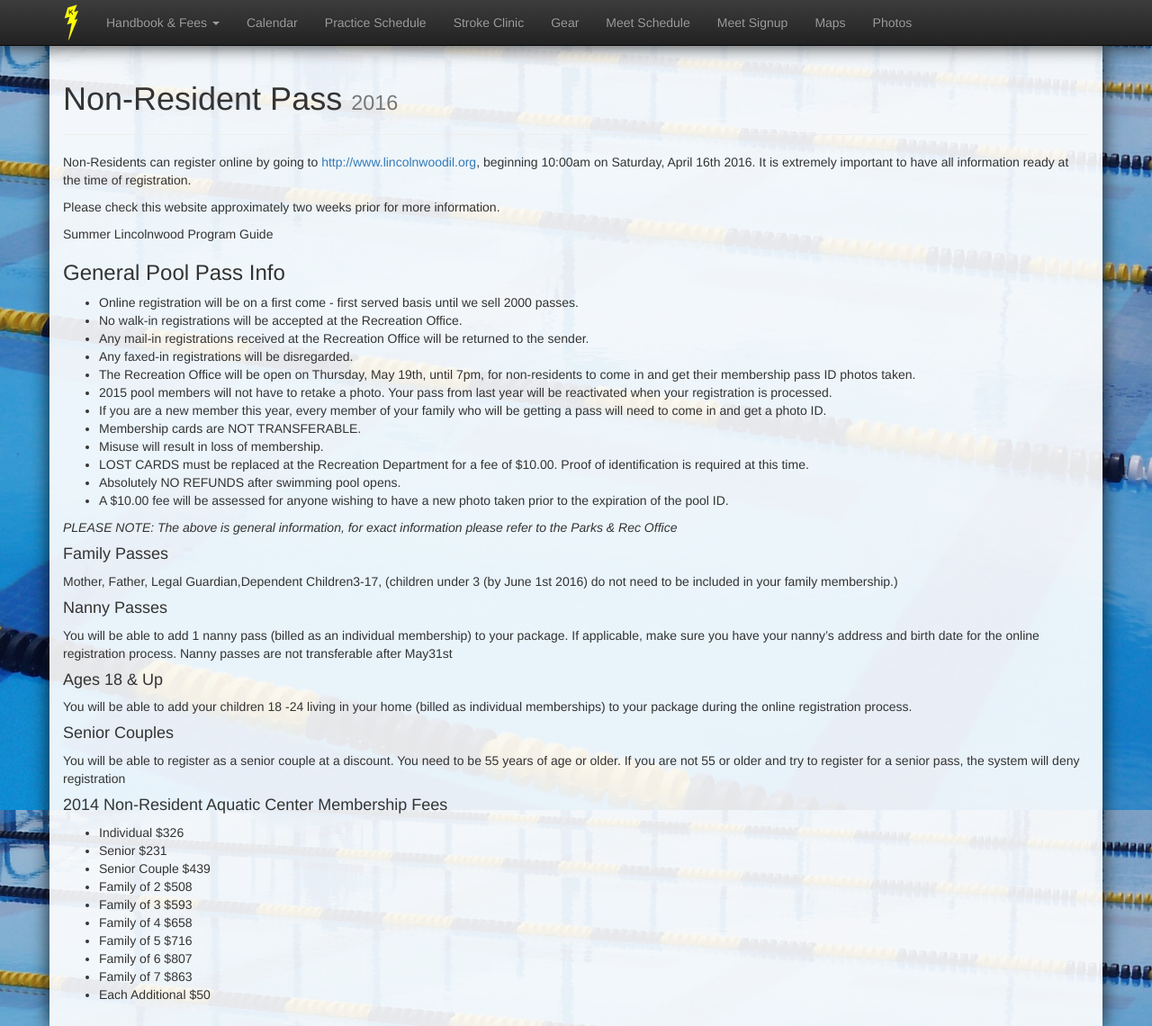
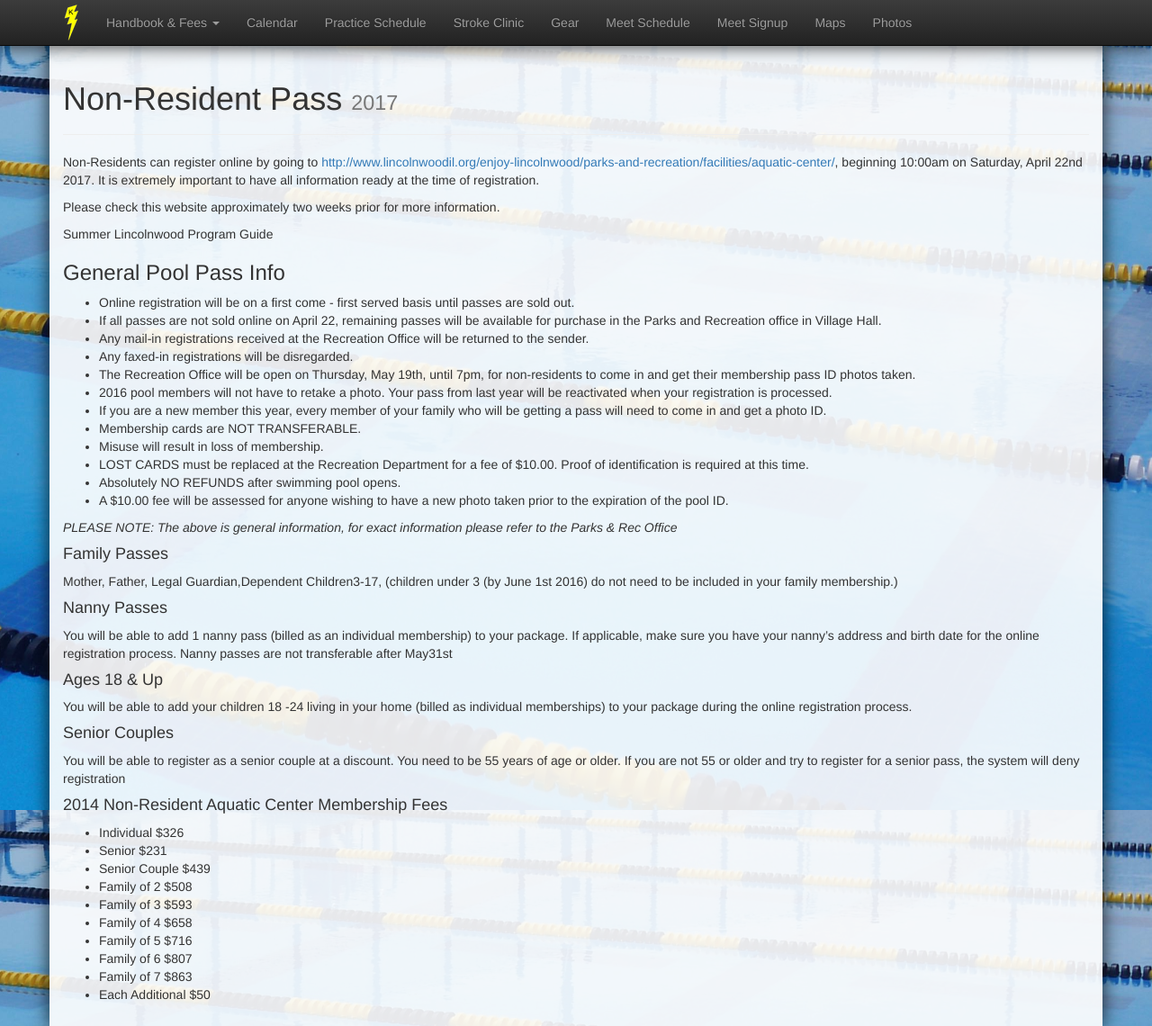
Before and after one commit to schickm/lwlightning.org, a Jekyll site: the page built from swimteam-handbook/non-resident-pass.md, in a window 1280 px wide and 1140 px high. Shown: the whole window at 90% size. Built offline with Jekyll 4.4.1, drawn with Linux system fonts in a browser that asks for light colours; nearby versions of some CDN libraries; comment, search, counter and statistics services are not loaded.

Commit message:
Update non-resident-pass.md

```diff
--- a/swimteam-handbook/non-resident-pass.md
+++ b/swimteam-handbook/non-resident-pass.md
@@ -3,7 +3,7 @@ layout: page
 status: publish
 published: true
 title: Non-Resident Pass
-title_small: 2016
+title_small: 2017
 author:
 display_name: jim
 login: jim
@@ -22,7 +22,7 @@ comments: []
 ---
 
 
-Non-Residents can register online by going to <a href="http://www.lincolnwoodil.org">http://www.lincolnwoodil.org</a>, beginning 10:00am on Saturday, April 16th 2016. It is extremely important to have all information ready at the time of registration.
+Non-Residents can register online by going to <a href="http://www.lincolnwoodil.org/enjoy-lincolnwood/parks-and-recreation/facilities/aquatic-center/">http://www.lincolnwoodil.org/enjoy-lincolnwood/parks-and-recreation/facilities/aquatic-center/</a>, beginning 10:00am on Saturday, April 22nd 2017. It is extremely important to have all information ready at the time of registration.
 
 Please check this website approximately two weeks prior for more information.
 
@@ -30,12 +30,12 @@ Summer Lincolnwood Program Guide
 
 ###  General Pool Pass Info
 
-* Online registration will be on a first come - first served basis until we sell 2000 passes.
-* No walk-in registrations will be accepted at the Recreation Office.
+* Online registration will be on a first come - first served basis until passes are sold out.
+* If all passes are not sold online on April 22,  remaining passes will be available for purchase in the Parks and Recreation office in Village Hall.
 * Any mail-in registrations received at the Recreation Office will be returned to the sender.
 * Any faxed-in registrations will be disregarded.
 * The Recreation Office will be open on Thursday, May 19th, until 7pm,  for non-residents to come in and get their membership pass ID photos taken.
-* 2015 pool members will not have to retake a photo. Your pass from last year will be reactivated when your registration is processed.
+* 2016 pool members will not have to retake a photo. Your pass from last year will be reactivated when your registration is processed.
 * If you are a new member this year, every member of your family who will be getting a pass will need to come in and get a photo ID.
 * Membership cards are NOT TRANSFERABLE.
 * Misuse will result in loss of membership.
```
